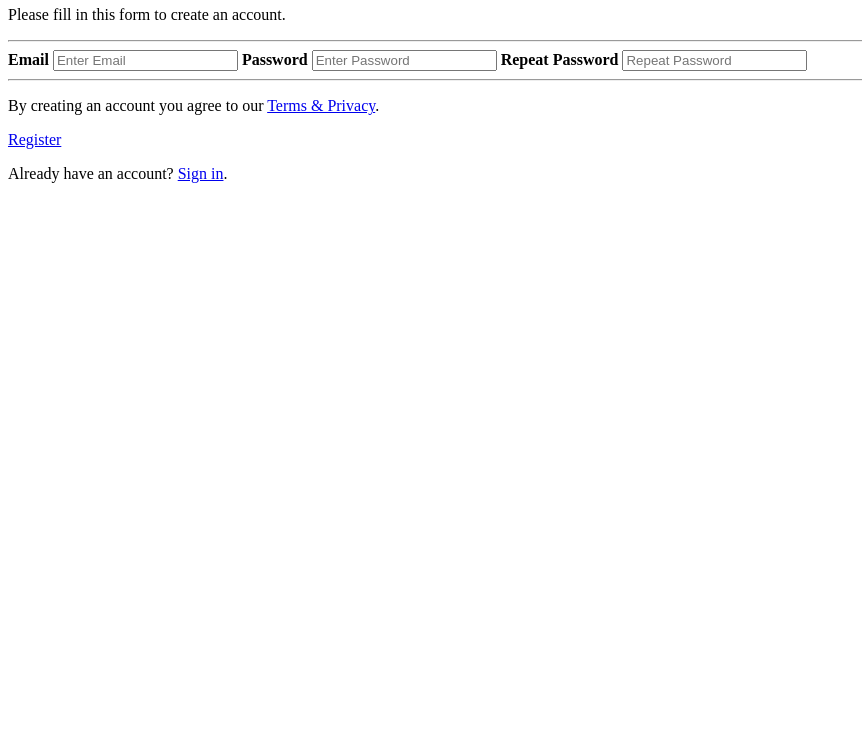
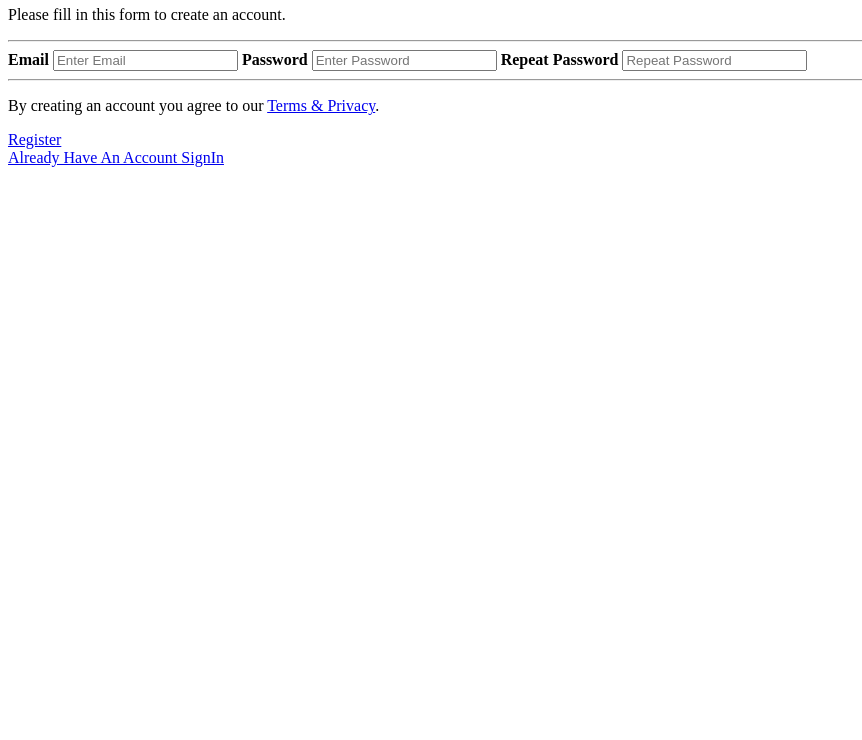
Before and after one commit to photoeditz/teacher, a plain HTML site: page index.html in a window 1280 px wide. Shown: the part 60-800 px from the top of the page, without its empty margins (0-862 px from the left). Drawn offline with Linux system fonts and the light colour scheme.

Commit message:
Update index.html

```diff
--- a/index.html
+++ b/index.html
@@ -19,6 +19,6 @@
   <a class="link" href="done.html">Register</a>
 
   <div class="container signin">
-    <p>Already have an account? <a href="#">Sign in</a>.</p>
+    <a class="link" href="Login.html">Already Have An Account SignIn</a>
   </div>
 </form>
```
